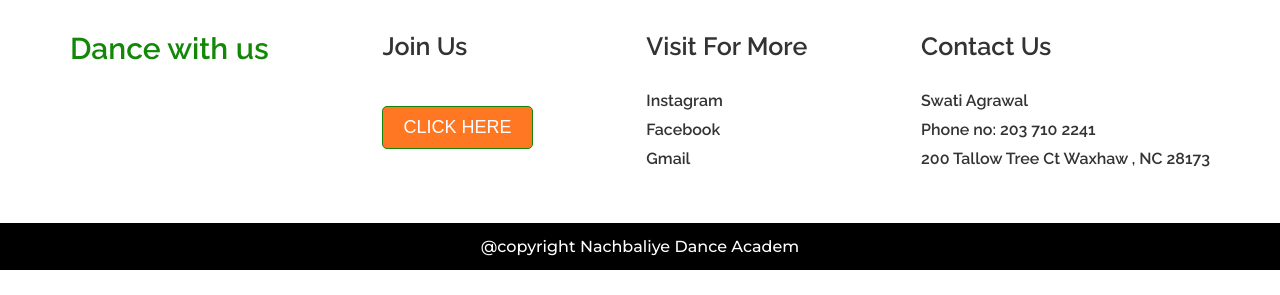
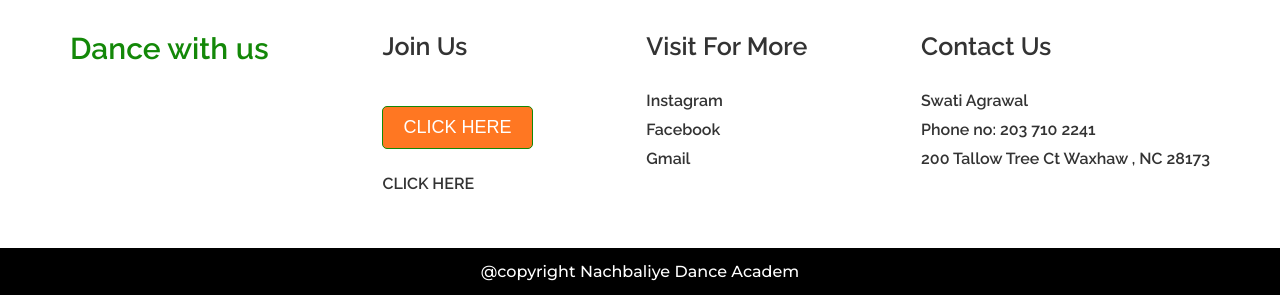
Before and after one commit to utkarsh-chaurasia/Dance-Academy, a plain HTML site: page index.html in a window 1280 px wide. Shown: the part 5408-5703 px from the top of the page. Before the commit the page ends 5678 px from the top, so only its background shows below. Drawn offline with Linux system fonts and the light colour scheme.

Commit message:
Update index.html

```diff
--- a/index.html
+++ b/index.html
@@ -366,8 +366,8 @@
                     <h3>Join Us</h3>
                     <ul>
                         <button class="btn filter-button active" data-filter="all">CLICK HERE</button>
-                        <!-- <li><a href="https://indianculture.gov.in/">CLICK HERE</a></li>
-                        <li><a href="https://www.incredibleindia.org/content/incredible-india-v2/en.html">Incredible!ndia</a></li>
+                         <li><a href="https://docs.google.com/document/d/12d7uVgzMrx1F7ppew2ieEbO-Fi4Yl6c8/edit?usp=sharing&ouid=112579270921185328610&rtpof=true&sd=true">CLICK HERE</a></li>
+                        <!--<li><a href="https://www.incredibleindia.org/content/incredible-india-v2/en.html">Incredible!ndia</a></li>
                         <li><a href="http://www.indiaculture.nic.in/hi">Ministry of Culture</a></li>
                         <li><a href="https://swachhbharatmission.gov.in/SBMCMS/index.htm">Swachh Bharat</a></li> -->
                     </ul>
```
